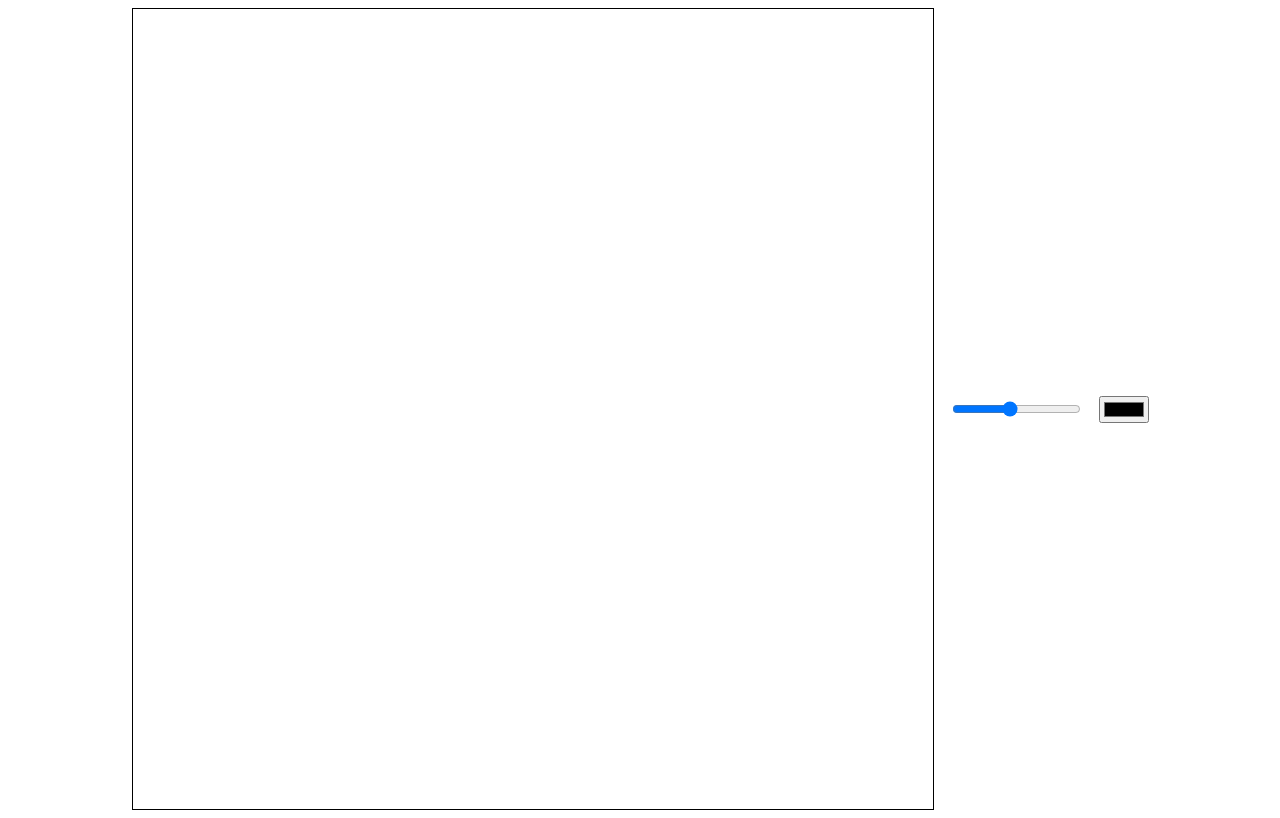
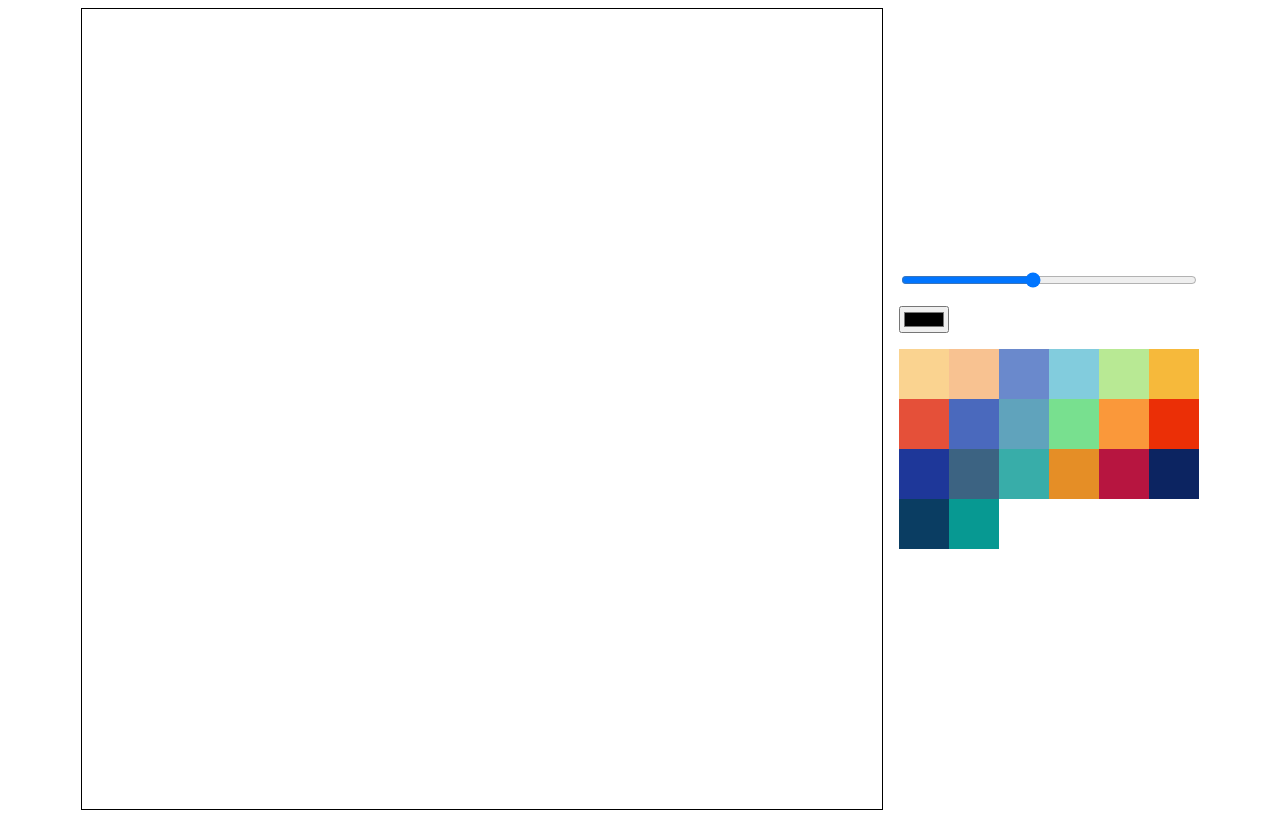
Before and after one commit to Ryomi-j/MEME-MAKER, a plain HTML site: page index.html in a window 1280 px wide. Drawn offline with Linux system fonts and the light colour scheme.

Commit message:
:sparkles: Feat: add color palette to change line color

```diff
--- a/app.js
+++ b/app.js
@@ -1,4 +1,7 @@
-const color = document.getElementById('color')
+const colorOptions = Array.from(
+  document.getElementsByClassName("color-option")
+);
+const color = document.getElementById("color");
 const lineWidth = document.getElementById("lineWidth");
 const canvas = document.querySelector("canvas");
 const ctx = canvas.getContext("2d");
@@ -30,16 +33,25 @@ const onLineWidthChange = (e) => {
 };
 
 const onColorChange = (e) => {
-  ctx.strokeStyle = e.target.value
-  ctx.fillStyle = e.target.value
-}
+  ctx.strokeStyle = e.target.value;
+  ctx.fillStyle = e.target.value;
+};
+
+const onColorClick = (e) => {
+  const colorValue = e.target.dataset.color;
+  ctx.strokeStyle = colorValue;
+  ctx.fillStyle = colorValue;
+
+  color.value = colorValue;
+};
 
 canvas.addEventListener("mousemove", onMove);
 canvas.addEventListener("mousedown", startPainting);
 
-// document.addEventListener("mouseup", cancelPainting);
 canvas.addEventListener("mouseup", cancelPainting);
 canvas.addEventListener("mouseleave", cancelPainting);
 
 lineWidth.addEventListener("change", onLineWidthChange);
-color.addEventListener('change', onColorChange)
+color.addEventListener("change", onColorChange);
+
+colorOptions.forEach((color) => color.addEventListener("click", onColorClick));
--- a/index.html
+++ b/index.html
@@ -1,15 +1,126 @@
 <!DOCTYPE html>
 <html lang="en">
   <head>
-  <meta charset="UTF-8">
-  <meta name="viewport" content="width=device-width, initial-scale=1.0">
+    <meta charset="UTF-8" />
+    <meta name="viewport" content="width=device-width, initial-scale=1.0" />
     <title>Meme Maker</title>
-  <link rel="stylesheet" href="styles.css">
+    <link rel="stylesheet" href="styles.css" />
   </head>
   <body>
     <canvas></canvas>
-  <input id="lineWidth" type="range" min="1" max="10" value="5" step="0.5"/>
+    <div class="itemsWrapper">
+      <input
+        id="lineWidth"
+        type="range"
+        min="1"
+        max="10"
+        value="5"
+        step="0.5"
+      />
       <input type="color" id="color" />
+      <div class="palette">
+        <div
+          class="color-option"
+          style="background-color: #fad390"
+          data-color="#fad390"
+        ></div>
+        <div
+          class="color-option"
+          style="background-color: #f8c291"
+          data-color="#f8c291"
+        ></div>
+        <div
+          class="color-option"
+          style="background-color: #6a89cc"
+          data-color="#6a89cc"
+        ></div>
+        <div
+          class="color-option"
+          style="background-color: #82ccdd"
+          data-color="#82ccdd"
+        ></div>
+        <div
+          class="color-option"
+          style="background-color: #b8e994"
+          data-color="#b8e994"
+        ></div>
+        <div
+          class="color-option"
+          style="background-color: #f6b93b"
+          data-color="#f6b93b"
+        ></div>
+        <div
+          class="color-option"
+          style="background-color: #e55039"
+          data-color="#e55039"
+        ></div>
+        <div
+          class="color-option"
+          style="background-color: #4a69bd"
+          data-color="#4a69bd"
+        ></div>
+        <div
+          class="color-option"
+          style="background-color: #60a3bc"
+          data-color="#60a3bc"
+        ></div>
+        <div
+          class="color-option"
+          style="background-color: #78e08f"
+          data-color="#78e08f"
+        ></div>
+        <div
+          class="color-option"
+          style="background-color: #fa983a"
+          data-color="#fa983a"
+        ></div>
+        <div
+          class="color-option"
+          style="background-color: #eb2f06"
+          data-color="#eb2f06"
+        ></div>
+        <div
+          class="color-option"
+          style="background-color: #1e3799"
+          data-color="#1e3799"
+        ></div>
+        <div
+          class="color-option"
+          style="background-color: #3c6382"
+          data-color="#3c6382"
+        ></div>
+        <div
+          class="color-option"
+          style="background-color: #38ada9"
+          data-color="#38ada9"
+        ></div>
+        <div
+          class="color-option"
+          style="background-color: #e58e26"
+          data-color="#e58e26"
+        ></div>
+        <div
+          class="color-option"
+          style="background-color: #b71540"
+          data-color="#b71540"
+        ></div>
+        <div
+          class="color-option"
+          style="background-color: #0c2461"
+          data-color="#0c2461"
+        ></div>
+        <div
+          class="color-option"
+          style="background-color: #0a3d62"
+          data-color="#0a3d62"
+        ></div>
+        <div
+          class="color-option"
+          style="background-color: #079992"
+          data-color="#079992"
+        ></div>
+      </div>
+    </div>
     <script src="app.js"></script>
   </body>
 </html>
--- a/styles.css
+++ b/styles.css
@@ -10,3 +10,20 @@ body {
   align-items: center;
   gap: 1rem;
 }
+
+.itemsWrapper {
+  display: flex;
+  flex-direction: column;
+  gap: 1rem;
+}
+
+.palette {
+  display: flex;
+  width: 300px;
+  flex-wrap: wrap;
+}
+.color-option {
+  width: 50px;
+  height: 50px;
+  cursor: pointer;
+}
```
Lines whose indentation alone changed are shown as unchanged.
